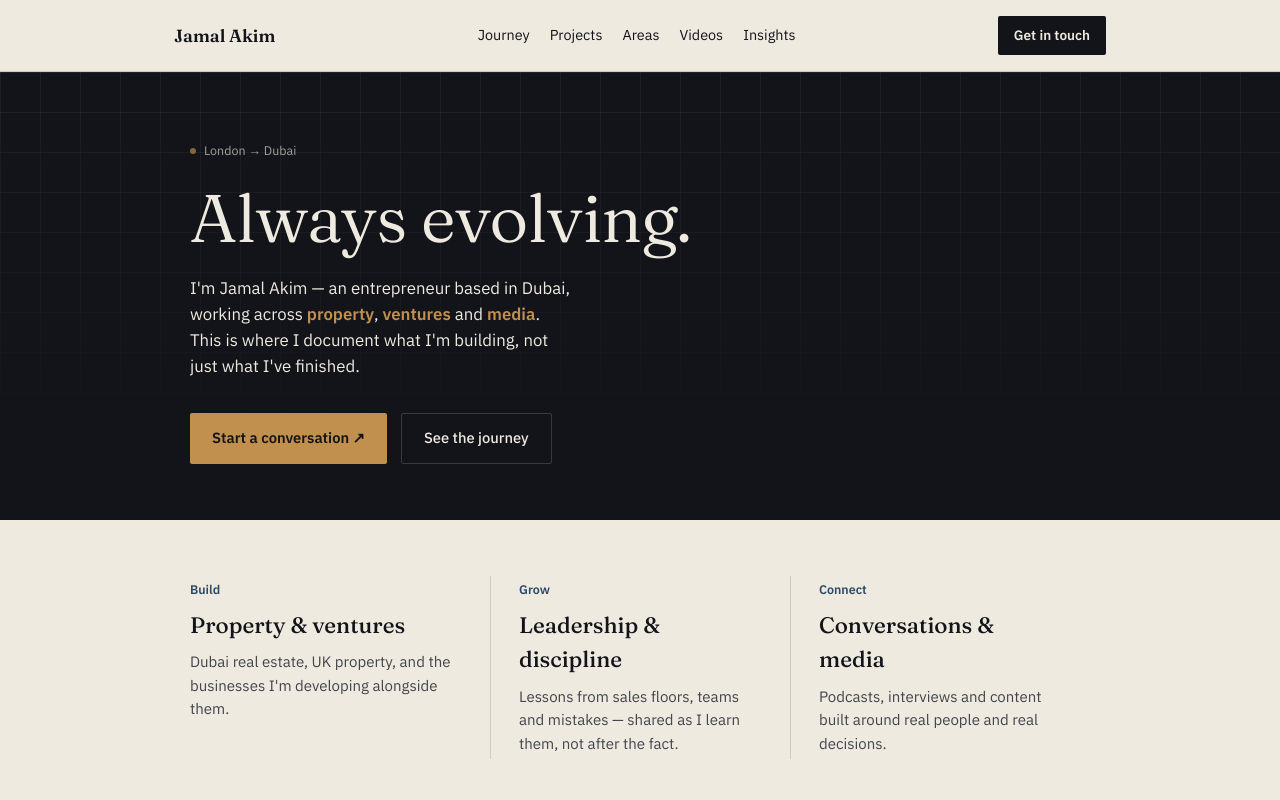
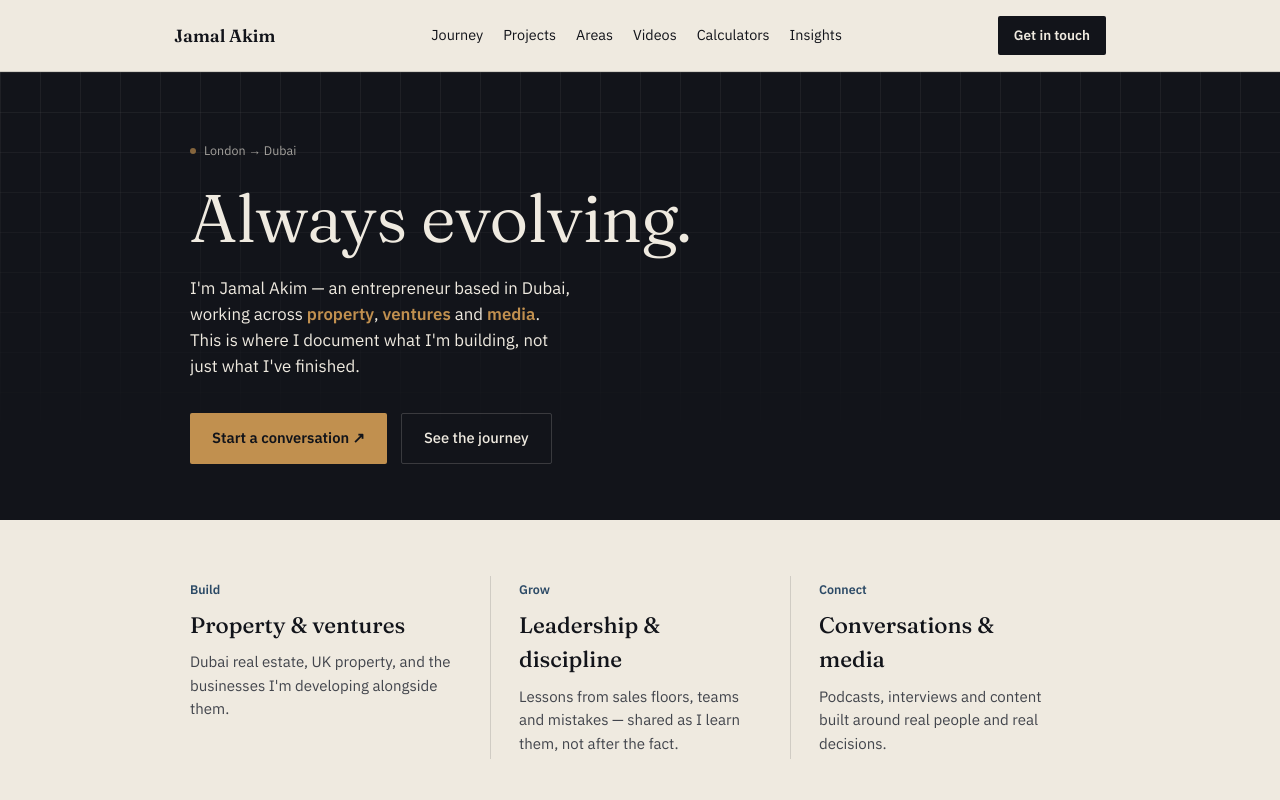
Before and after one commit to jamaljdxb/-jamal-akim-website-, an Astro site in the folder jamal-akim-website/: page / in a window 1280 px wide. Shown: the top 800 px of the page. Built offline with nearby package versions, Linux system fonts and the light colour scheme; Astro itself is replaced by a stand-in of ours.

Commit message:
Add 'Calculators' link to BaseLayout

```diff
--- a/jamal-akim-website/src/layouts/BaseLayout.astro
+++ b/jamal-akim-website/src/layouts/BaseLayout.astro
@@ -43,6 +43,7 @@ const canonicalURL = new URL(canonicalPath, Astro.site);
         <a href="/projects">Projects</a>
         <a href="/areas">Areas</a>
         <a href="/videos">Videos</a>
+        <a href="/calculators">Calculators</a>
         <a href="/blog">Insights</a>
       </nav>
       <a href="#contact-whatsapp" class="nav-cta">Get in touch</a>
```
